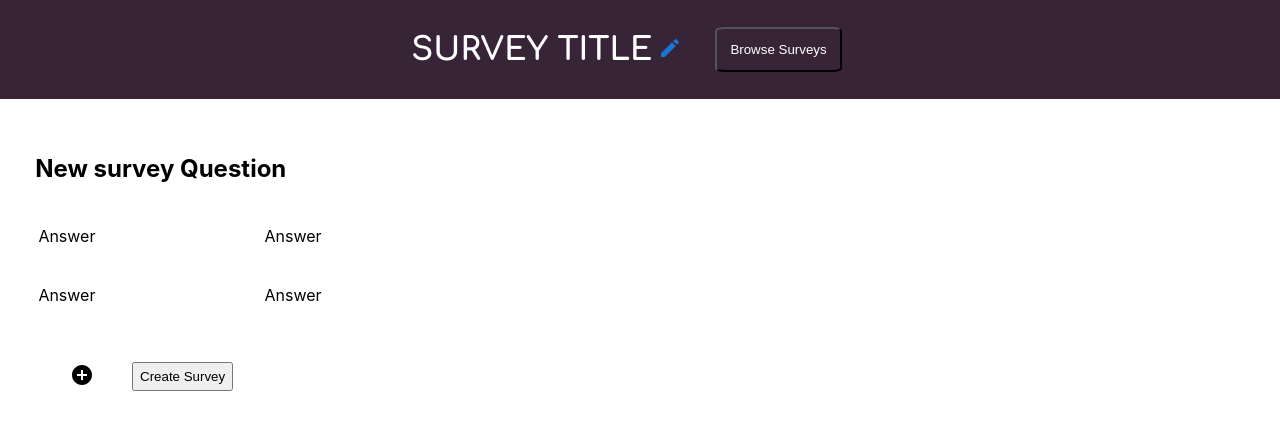
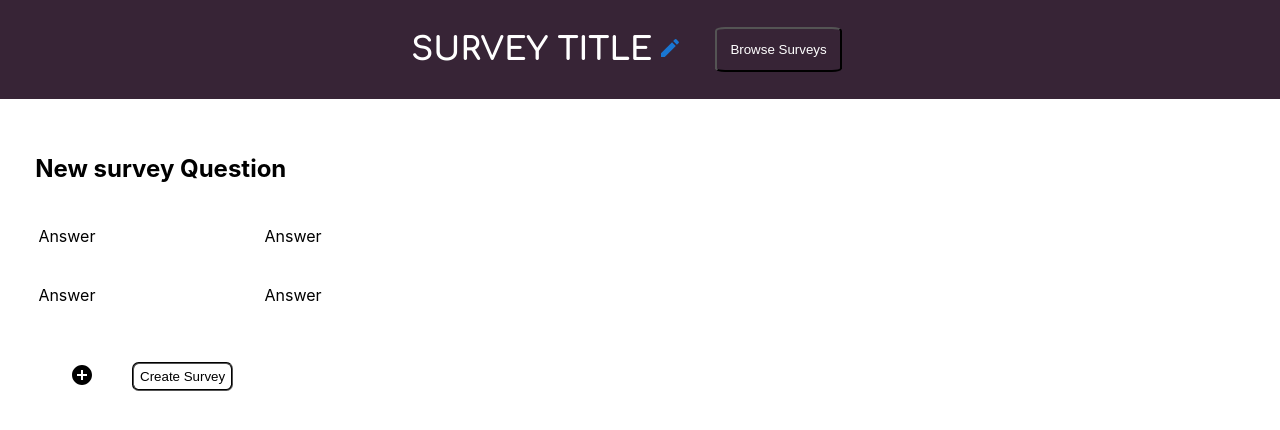
Before and after one commit to BanananaKlith/Slinger-Survey, a React (Create React App) app: page / in a window 1280 px wide. Shown: the top 430 px of the page. Built offline with nearby package versions, Linux system fonts and the light colour scheme.

Commit message:
v3 enhanced

```diff
--- a/src/Components/Questions/surveyQuestion.css
+++ b/src/Components/Questions/surveyQuestion.css
@@ -45,7 +45,7 @@ cursor: pointer;
      border:none;
      cursor: pointer;
     }
-.Buttons-Wrapper-Submit{
+.Buttons-Wrapper-Send{
     background-color: transparent;
     border-style:groove;
     border-radius: 0.5em;
```
